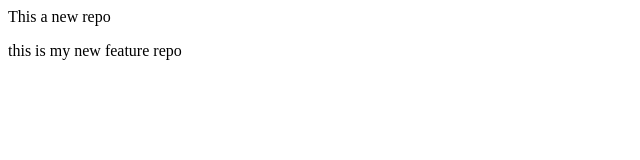
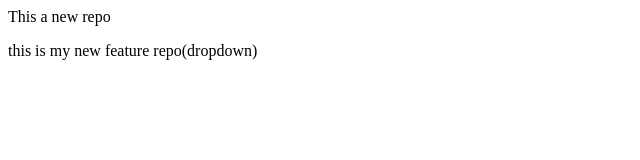
Before and after one commit to Rgsingal/localrepo, a plain HTML site: page index.html in a window 1280 px wide. Shown: the full height of the page, 0-640 px from the left. Drawn offline with Linux system fonts and the light colour scheme.

Commit message:
add dropdown

```diff
--- a/index.html
+++ b/index.html
@@ -1,2 +1,2 @@
 <p> This a new repo</p>
-<p> this is my new feature repo</p>
+<p> this is my new feature repo(dropdown)</p>
```
